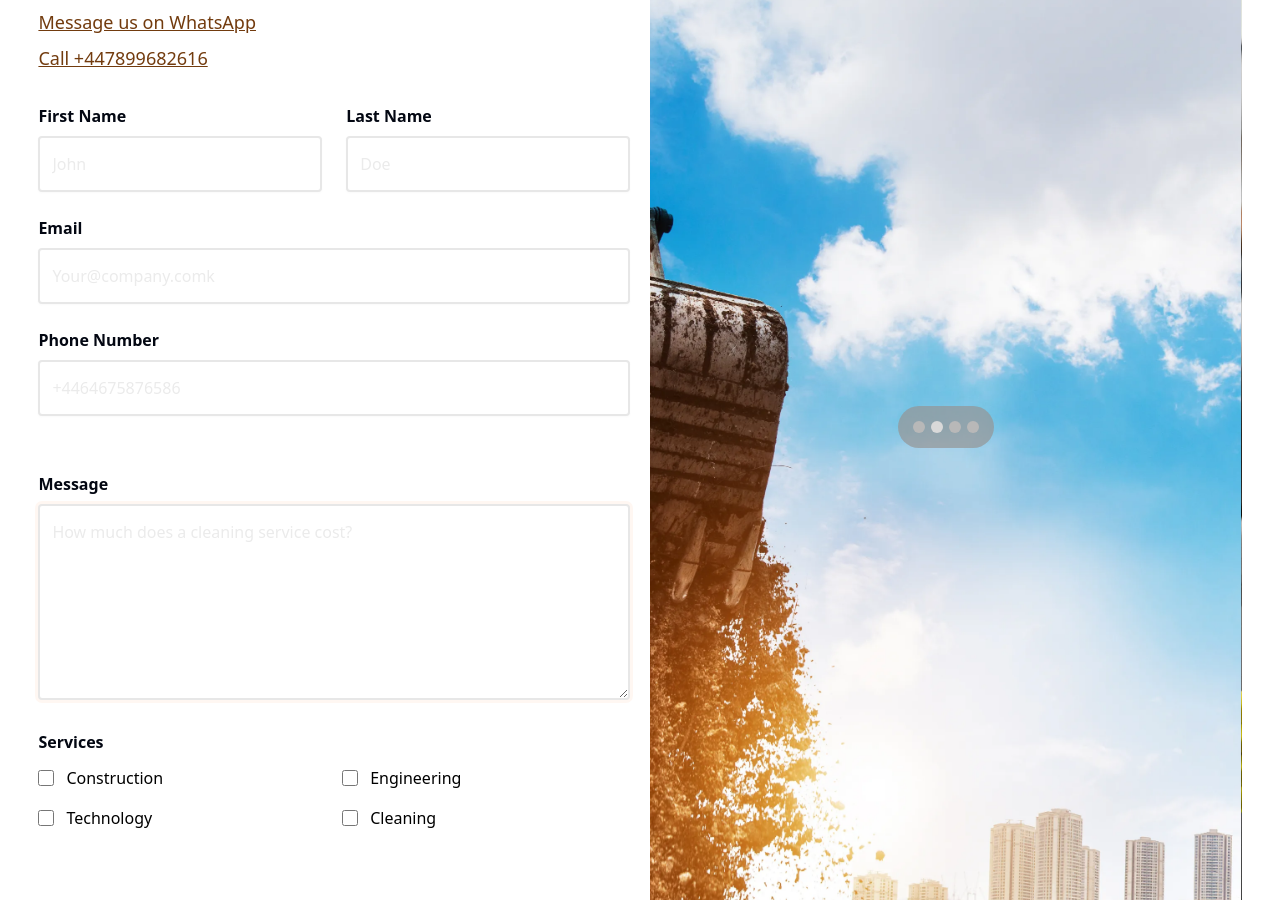
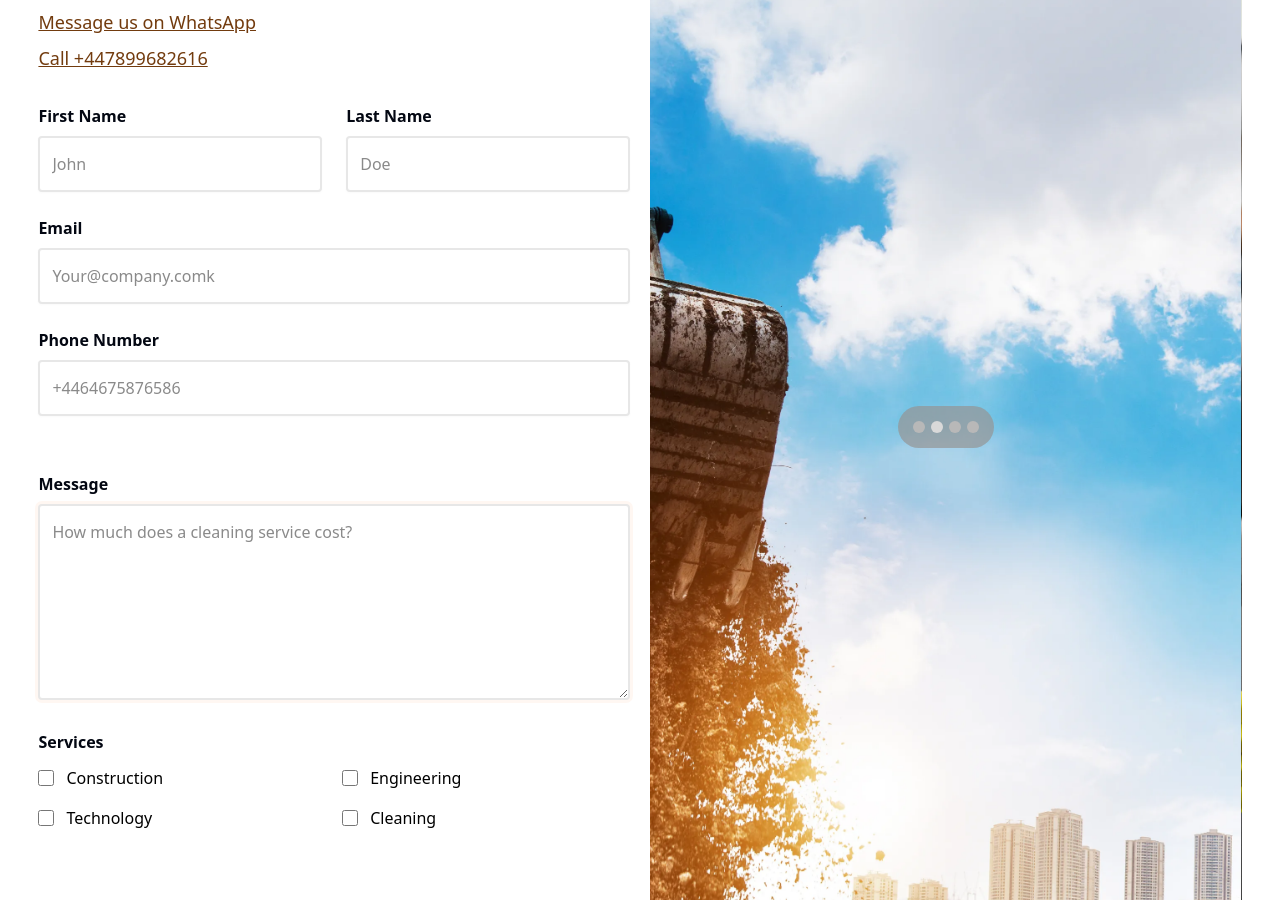
Before and after one commit to Bamimore2000/asiusdeloy, a Next.js app: page /contact in a window 1280 px wide. Shown: the part 340-1240 px from the top of the page. Built offline with nearby package versions, Linux system fonts and the light colour scheme.

Commit message:
added soem

```diff
--- a/src/components/ui/Form/FormInput.tsx
+++ b/src/components/ui/Form/FormInput.tsx
@@ -15,7 +15,7 @@ export const FormInput = forwardRef<HTMLInputElement, FormInputProps>(
         <input
           ref={ref}
           placeholder={props.placeholder ?? " "} // Ensure placeholder is always set
-          className={`appearance-none peer border-2 border-gray-500 p-2 rounded w-full py-4 px-3 text-gray-900 leading-tight focus:border-secondary-200 focus:outline-none
+          className={`appearance-none placeholder:text-gray-700 peer border-2 border-gray-500 p-2 rounded w-full py-4 px-3 text-gray-900 leading-tight focus:border-secondary-200 focus:outline-none
           peer-[:not(:placeholder-shown)]:border-black
           focus:shadow-sm focus:shadow-secondary-200 shadow-sm shadow-[#9B9B9B0D] ${className}`}
           {...props}
--- a/src/components/ui/Form/FormTextArea.tsx
+++ b/src/components/ui/Form/FormTextArea.tsx
@@ -21,7 +21,7 @@ export const FormTextArea = forwardRef<HTMLTextAreaElement, FormTextAreaProps>(
           ref={ref}
           className={`appearance-none ${
             error && "!border-red-600"
-          } outline-none focus:shadow-sm focus:shadow-secondary-200 shadow-sm shadow-[#9B9B9B0D] peer border-2 border-gray-500 p-2 focus:border-secondary-200  focus:border rounded w-full py-4 px-3 text-gray-900 leading-tight focus:outline-none" ${className}`}
+          } outline-none focus:shadow-sm placeholder:text-gray-700 focus:shadow-secondary-200 shadow-sm shadow-[#9B9B9B0D] peer border-2 border-gray-500 p-2 focus:border-secondary-200  focus:border rounded w-full py-4 px-3 text-gray-900 leading-tight focus:outline-none" ${className}`}
           {...props}
         />
         {error && <p className="text-red-500">{error}</p>}
```
